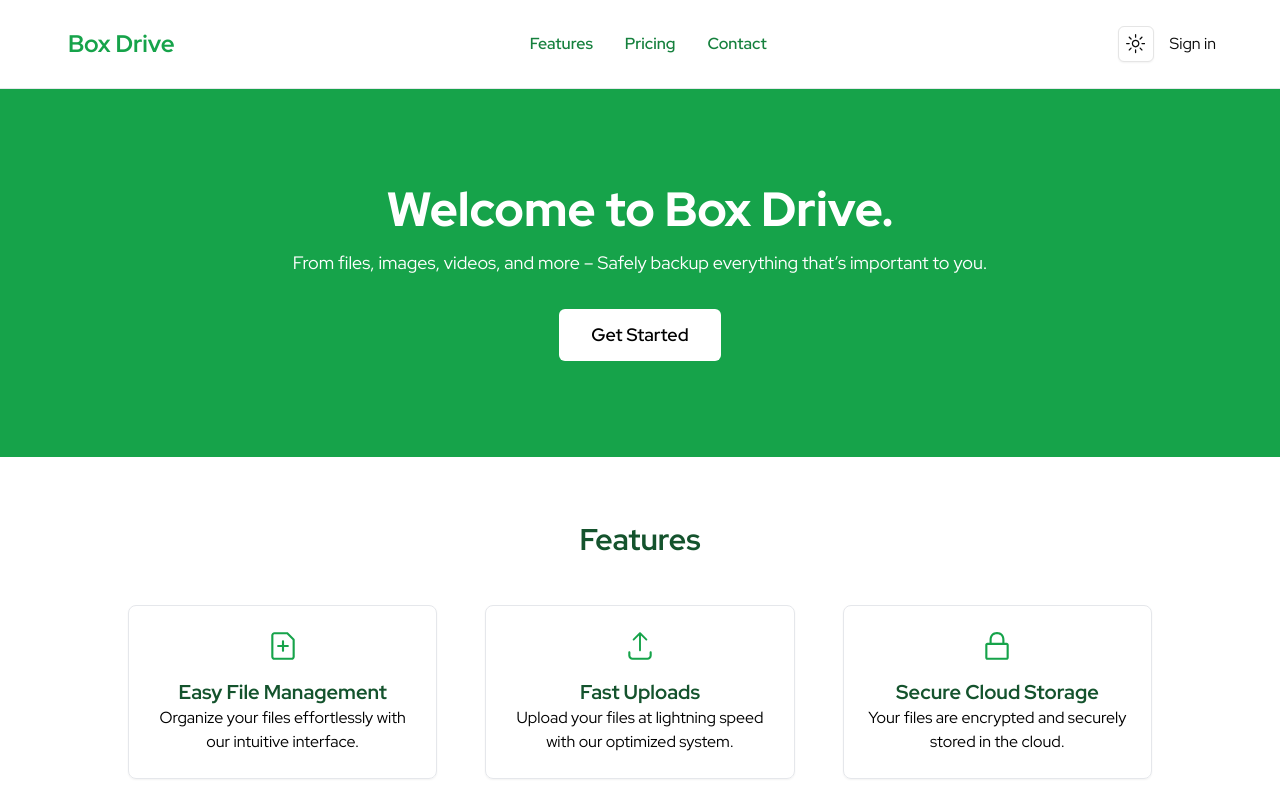
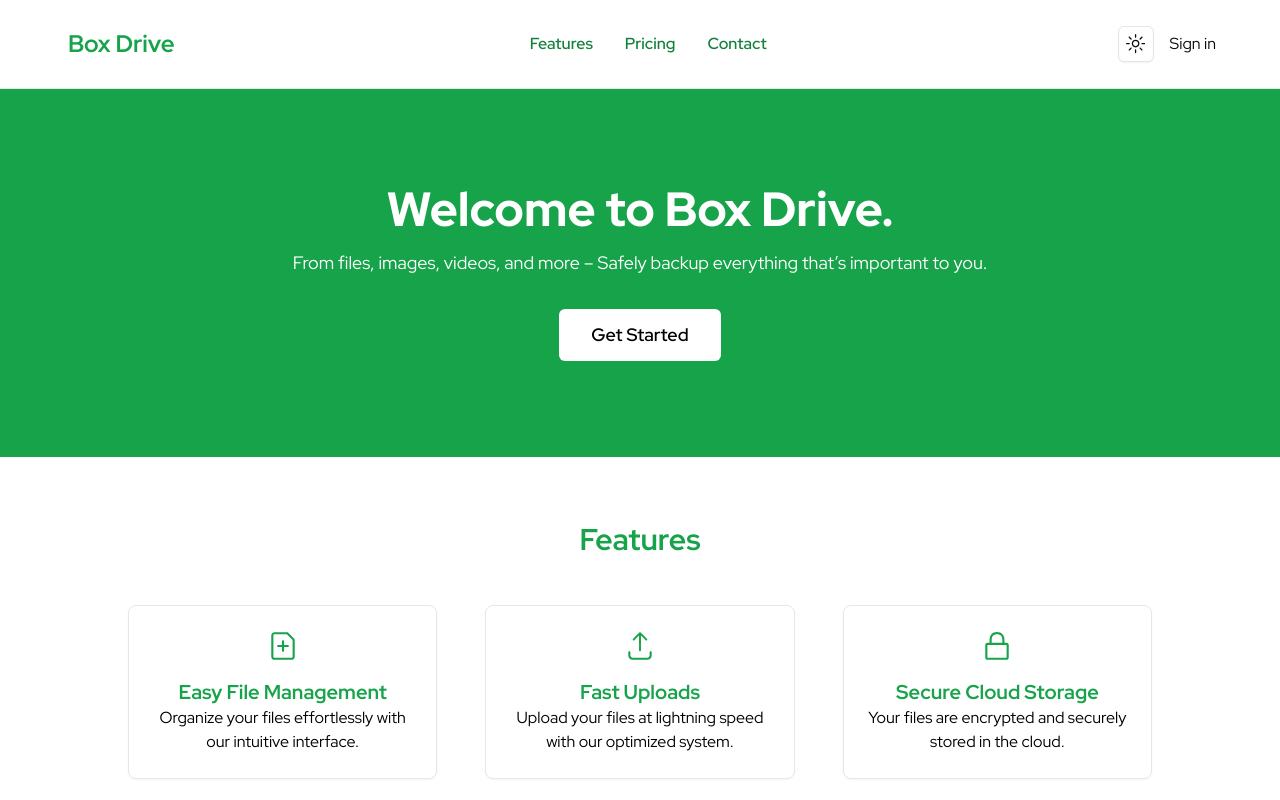
Before and after one commit to AvikNayak22/BoxDrive, a Next.js app: page / in a window 1280 px wide. Shown: the top 800 px of the page. Built offline with nearby package versions, Linux system fonts and the light colour scheme; no server answers.

Commit message:
moved hero section into seperate component

```diff
--- a/app/page.tsx
+++ b/app/page.tsx
@@ -1,25 +1,11 @@
 import FeatureSection from "@/components/FeatureSection";
 import Footer from "@/components/Footer";
-import Link from "next/link";
+import HeroSection from "@/components/HeroSection";
 
 export default function Home() {
   return (
     <main className="bg-white dark:bg-black text-black dark:text-white">
-      {/* Hero Section */}
-      <section className="text-center py-24 px-4 md:px-8 lg:px-16 bg-green-600 text-white dark:bg-green-800 dark:text-white">
-        <h1 className="text-4xl md:text-5xl font-extrabold mb-4">
-          Welcome to Box Drive.
-        </h1>
-        <p className="text-lg mb-8">
-          From files, images, videos, and more – Safely backup everything that’s
-          important to you.
-        </p>
-        <Link href="/dashboard">
-          <button className="bg-white text-black px-8 py-3 rounded-md text-lg font-semibold hover:bg-gray-200 dark:bg-black dark:text-white dark:hover:bg-[#080808]">
-            Get Started
-          </button>
-        </Link>
-      </section>
+      <HeroSection />
       <FeatureSection />
       <Footer />
     </main>
--- a/components/FeatureCard.jsx
+++ b/components/FeatureCard.jsx
@@ -2,7 +2,7 @@ function FeatureCard({ icon, title, description }) {
   return (
     <div className="flex flex-col items-center text-center p-6 border border-gray-200 dark:border-gray-700 rounded-lg shadow-sm ">
       <div className="mb-4 text-gray-900 dark:text-gray-100">{icon}</div>
-      <h3 className="text-xl font-bold text-green-900 dark:text-green-600 mb-2">
+      <h3 className="text-xl font-bold text-green-600 dark:text-green-500 mb-2">
         {title}
       </h3>
       <p className="text-gray-700 dark:text-gray-400">{description}</p>
--- a/components/FeatureSection.tsx
+++ b/components/FeatureSection.tsx
@@ -9,27 +9,27 @@ const FeatureSection = () => {
   return (
     <section id="features" className="py-16 bg-white dark:bg-black mb-10">
       <div className="max-w-6xl mx-auto px-4 md:px-8 lg:px-16">
-        <h2 className="text-3xl font-bold text-center text-green-900 dark:text-green-600 mb-12">
+        <h2 className="text-3xl font-bold text-center text-green-600 dark:text-green-500 mb-12">
           Features
         </h2>
         <div className="grid grid-cols-1 md:grid-cols-3 gap-12">
           <FeatureCard
             icon={
-              <FilePlusIcon className="w-8 h-8 text-green-600 dark:text-green-400" />
+              <FilePlusIcon className="w-8 h-8 text-green-600 dark:text-green-500" />
             }
             title="Easy File Management"
             description="Organize your files effortlessly with our intuitive interface."
           />
           <FeatureCard
             icon={
-              <UploadIcon className="w-8 h-8 text-green-600 dark:text-green-400" />
+              <UploadIcon className="w-8 h-8 text-green-600 dark:text-green-500" />
             }
             title="Fast Uploads"
             description="Upload your files at lightning speed with our optimized system."
           />
           <FeatureCard
             icon={
-              <LockClosedIcon className="w-8 h-8 text-green-600 dark:text-green-400" />
+              <LockClosedIcon className="w-8 h-8 text-green-600 dark:text-green-500" />
             }
             title="Secure Cloud Storage"
             description="Your files are encrypted and securely stored in the cloud."
--- /dev/null
+++ b/components/HeroSection.tsx
@@ -0,0 +1,22 @@
+import Link from "next/link";
+
+const HeroSection = () => {
+  return (
+    <section className="text-center py-24 px-4 md:px-8 lg:px-16 bg-green-600 text-white dark:bg-green-800 dark:text-white">
+      <h1 className="text-4xl md:text-5xl font-extrabold mb-4">
+        Welcome to Box Drive.
+      </h1>
+      <p className="text-lg mb-8">
+        From files, images, videos, and more – Safely backup everything that’s
+        important to you.
+      </p>
+      <Link href="/dashboard">
+        <button className="bg-white text-black px-8 py-3 rounded-md text-lg font-semibold hover:bg-gray-200 dark:bg-black dark:text-white dark:hover:bg-[#080808]">
+          Get Started
+        </button>
+      </Link>
+    </section>
+  );
+};
+
+export default HeroSection;
```
